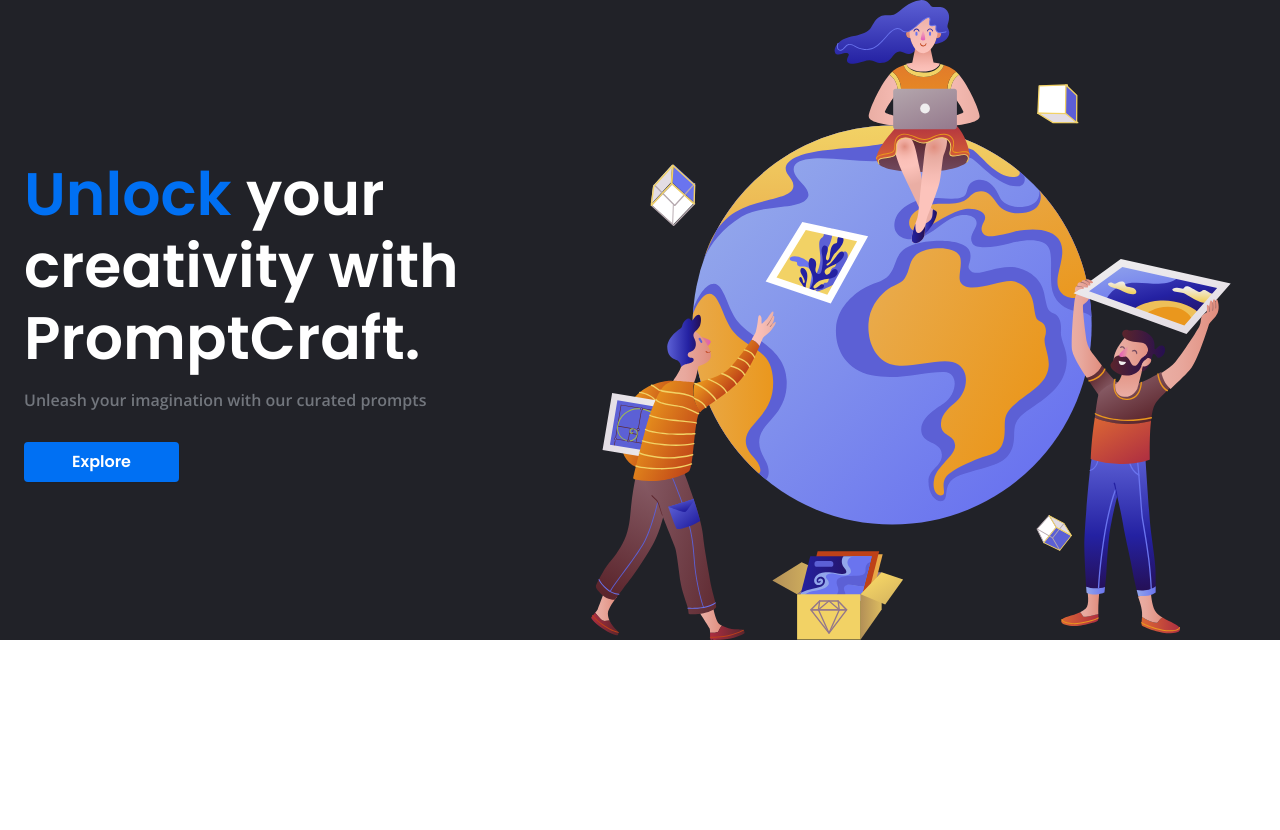
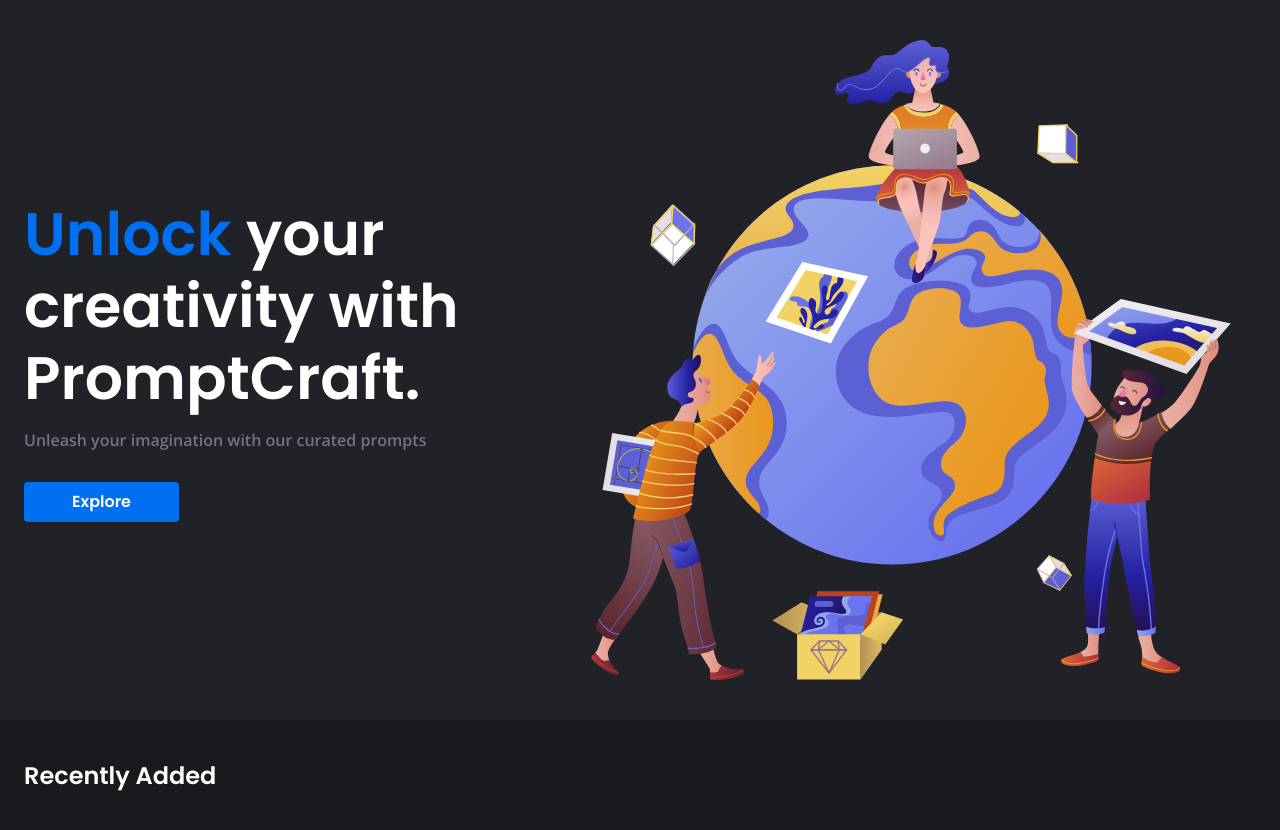
Before and after one commit to faisol-chehumar/gpt-curator-web, a Next.js app: page / in a window 1280 px wide. Shown: the top 830 px of the page. Before the commit the page ends 800 px from the top, so only its background shows below. Built offline with nearby package versions, Linux system fonts and the light colour scheme.

Commit message:
Add support for 'darker-dark' and 'small' padding size to Section component

```diff
--- a/src/shared/components/Layouts/Section/index.tsx
+++ b/src/shared/components/Layouts/Section/index.tsx
@@ -11,6 +11,7 @@ import {
 
 const Section: React.FC<SectionProps> = ({
   children,
+  testId,
   bgColor = 'transparent',
   paddingY = 'none',
 }) => {
@@ -20,7 +21,11 @@ const Section: React.FC<SectionProps> = ({
     PADDING_Y_MAPS[paddingY]
   );
 
-  return <section className={classes}>{children}</section>;
+  return (
+    <section data-testid={testId} className={classes}>
+      {children}
+    </section>
+  );
 };
 
 export default Section;
--- a/src/shared/components/Layouts/classMappings.ts
+++ b/src/shared/components/Layouts/classMappings.ts
@@ -4,6 +4,7 @@ export const BG_COLOR_MAPS = {
   secondary: 'bg-secondary',
   dark: 'bg-dark',
   'lighter-dark': 'bg-lighter-dark',
+  'darker-dark': 'bg-darker-dark',
   white: 'bg-white',
   black: 'bg-black',
 };
@@ -85,7 +86,10 @@ export const ITEM_ALIGN_MAPS = {
 
 export const PADDING_Y_MAPS = {
   none: 'py-0',
-  lg: 'py-lg',
+  small: 'py-xs',
+  base: 'py-base',
+  medium: 'py-md',
+  large: 'py-xxl',
 };
 
 export const ALIGN_MAPS = {
--- a/src/shared/components/Layouts/types.ts
+++ b/src/shared/components/Layouts/types.ts
@@ -1,4 +1,4 @@
-import { Colors, Devices, BaseProps } from '@/shared/types/commons';
+import { Colors, Devices, BaseProps, Sizes } from '@/shared/types/commons';
 
 export type Widths = 'full' | 'fullScreen' | '5/12' | '7/12';
 export type LayoutWidths = {
@@ -34,7 +34,7 @@ export interface FlexProps extends BaseLayoutProps {
   alignItems?: AlignItems;
 }
 
-type Spaces = 'none' | 'lg';
+type Spaces = 'none' | Sizes;
 export interface SectionProps extends BaseProps {
   bgColor?: Colors;
   paddingY?: Spaces;
```
